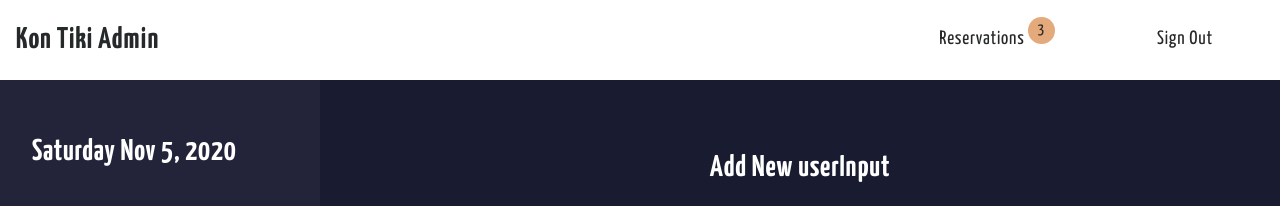
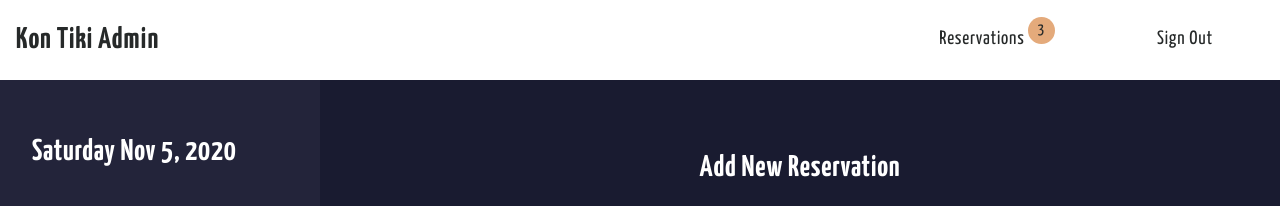
Before and after one commit to asabogal/2020-kon-tiki, a Next.js app: page /admin/dashboard in a window 1280 px wide. Shown: the top 206 px of the page. Built offline with nearby package versions, Linux system fonts and the light colour scheme.

Commit message:
correct header

```diff
--- a/components/admin/dashboard/NewReservationForm.js
+++ b/components/admin/dashboard/NewReservationForm.js
@@ -15,7 +15,7 @@ const NewuserInputForm = () => {
 
   return (
     <FormContainer onSubmit={handleSubmit}>
-      <h2>Add New userInput</h2>
+      <h2>Add New Reservation</h2>
       <Form>
         <Input
           placeholder="name"
```
